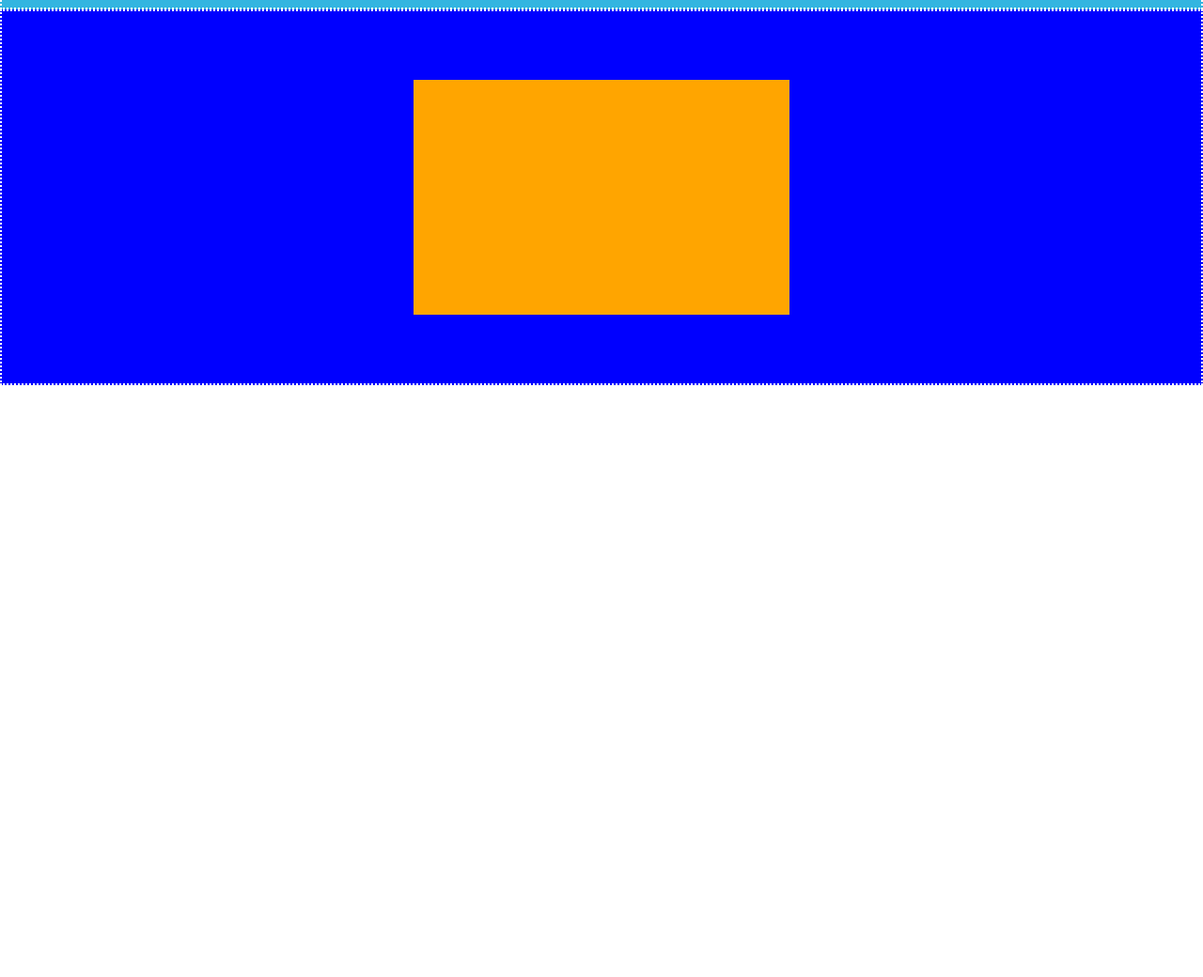
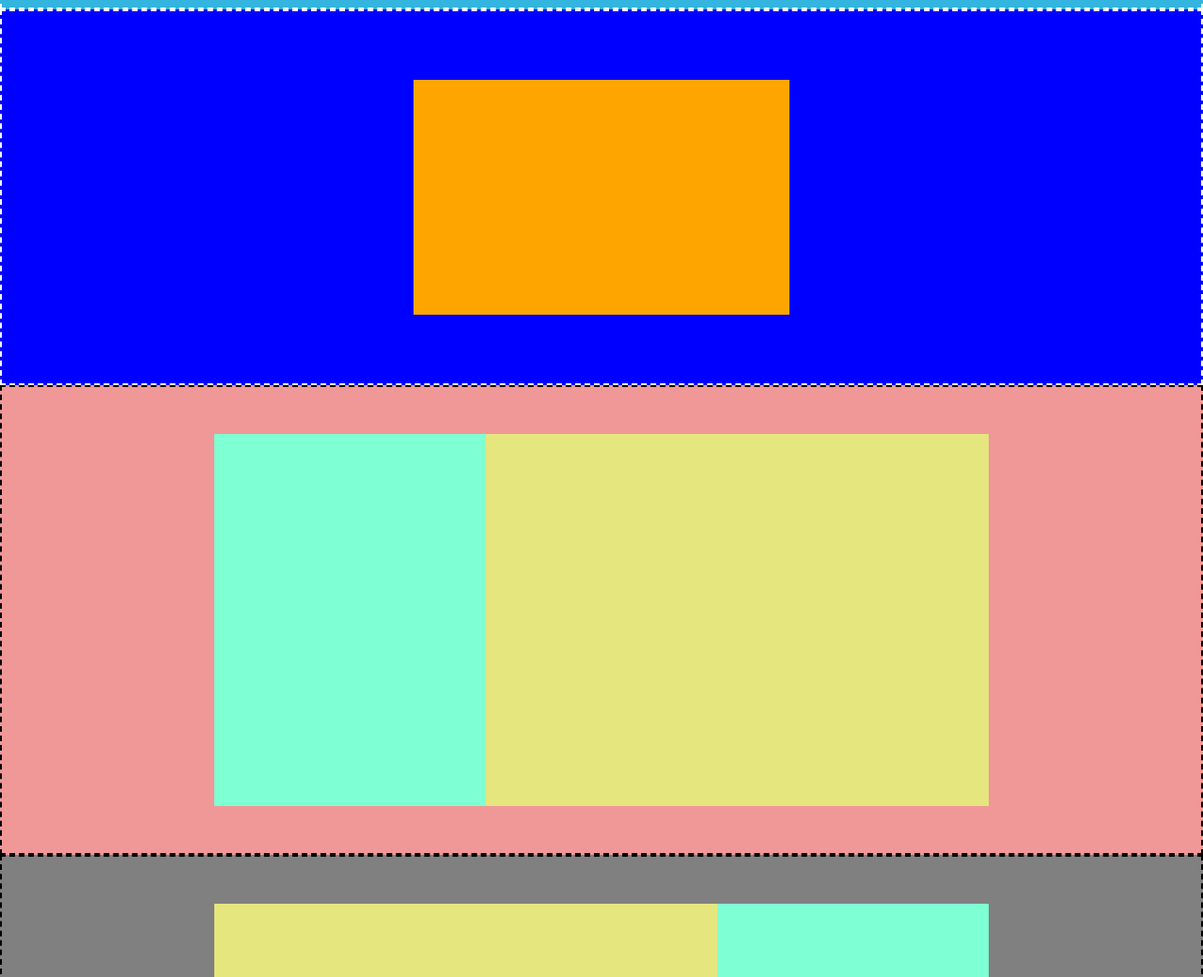
Before and after one commit to GiovanniZumbo/htmlcss-struttura-discord, a plain HTML site: page index.html in a window 1280 px wide. Shown: the part 60-1100 px from the top of the page at 94% size. Before the commit the page ends 800 px from the top, so only its background shows below. Drawn offline with Linux system fonts and the light colour scheme.

Commit message:
added twin sections

```diff
--- a/css/style.css
+++ b/css/style.css
@@ -8,16 +8,31 @@
 
 /* utilities */
 
+.odd {
+    background-color: rgb(240, 152, 152);
+}
+
+.even {
+    background-color: grey;
+}
+
 .section {
     height: 500px;
     width: 100%;
     display: flex;
+    border: 2px dashed black;
+    padding: 50px;
+    justify-content: center;
+}
+
+.switch {
+    flex-direction: row-reverse;
 }
 
 /* Header */
 
 header>* {
-    border: 2px dotted white;
+    border: 2px dashed white;
     height: 400px;
     width: 100%;
     display: flex;
@@ -31,7 +46,6 @@ header>* {
     padding: 10px;
     justify-content: space-between;
     align-items: center;
-    border: 2px dotted white;
 }
 
 .top-menu {
@@ -50,3 +64,20 @@ header>* {
     flex-basis: 400px;
     background-color: orange;
 }
+
+/* body */
+
+.section-body {
+    flex-basis: 70%;
+    display: flex;
+}
+
+.left-content {
+    flex-basis: 35%;
+    background-color: aquamarine;
+}
+
+.right-content {
+    flex-grow: 1;
+    background-color: rgb(230, 230, 126);
+}
--- a/index.html
+++ b/index.html
@@ -34,6 +34,30 @@
     </header>
 
     <body>
+        <main>
+            <div class="container">
+
+                <!-- 3 Sezioni simili  -->
+                <div class="section odd">
+                    <div class="section-body">
+                        <div class="left-content"></div>
+                        <div class="right-content"></div>
+                    </div>
+                </div>
+                <div class="section even">
+                    <div class="section-body switch">
+                        <div class="left-content"></div>
+                        <div class="right-content"></div>
+                    </div>
+                </div>
+                <div class="section odd">
+                    <div class="section-body">
+                        <div class="left-content"></div>
+                        <div class="right-content"></div>
+                    </div>
+                </div>
+            </div>
+        </main>
 
     </body>
     <main>
```
